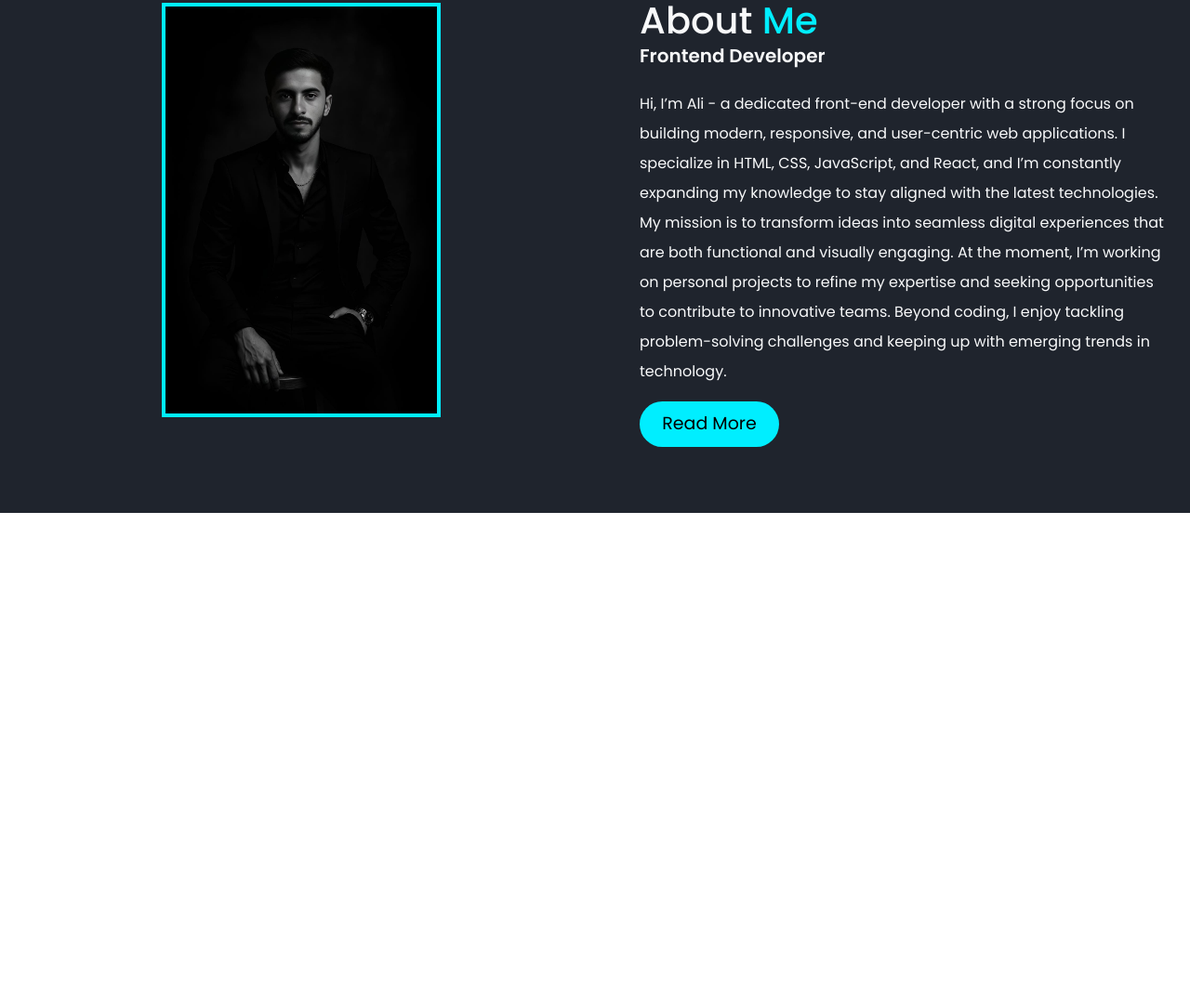
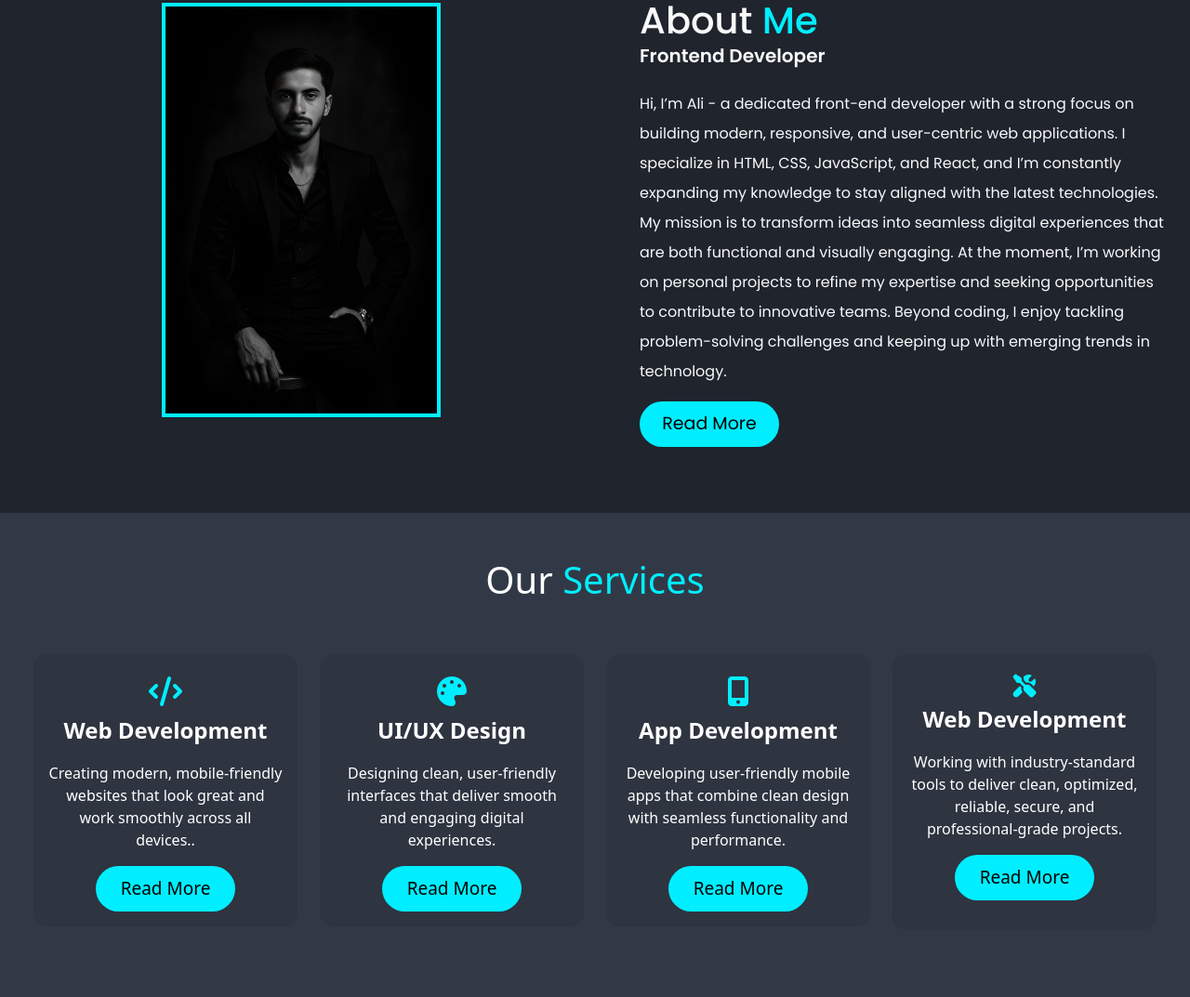
Before and after one commit to muhammadhasssan2006/protfolio, a plain HTML site: page index.html in a window 1280 px wide. Shown: the part 616-1689 px from the top of the page at 93% size. Before the commit the page ends 1168 px from the top, so only its background shows below. Drawn offline with nearby package versions, Linux system fonts and the light colour scheme.

Commit message:
services layout done

```diff
--- a/index.html
+++ b/index.html
@@ -30,12 +30,12 @@
       <span class="navbar-toggler-icon"></span>
     </button>
 
-    <div class="collapse navbar-collapse justify-content-end  pe-5" id="navbarNavAltMarkup">
+    <div class="collapse navbar-collapse justify-content-end  " id="navbarNavAltMarkup">
       <div class="navbar-nav ">
         <a class="nav-link active  px-4 " aria-current="page" href="#home">Home</a>
         <a class="nav-link   px-4 " aria-current="page" href="#about">About</a>
-        <a class="nav-link   px-4 " aria-current="page" href="#">Services</a>
-        <a class="nav-link   px-4 " aria-current="page" href="#">Protfolio</a>
+        <a class="nav-link   px-4 " aria-current="page" href="#services">Services</a>
+        <a class="nav-link   px-4 " aria-current="page" href="#">Projects</a>
         <a class="nav-link   pe-5 " aria-current="page" href="#" style>Contact</a>
       </div>
     </div>
@@ -94,6 +94,53 @@
 
 <!-- about layout end  -->
 
+<!-- services layout start -->
+ <div class="container-fluid text-center services-container pt-5 pb-5  " id="services">
+  <div class="row px-4 ">
+    <h1 class="pb-5">Our <span>Services</span></h1>
+    <!-- card-1 -->
+    <div class="col-lg-3 col-md-6 col-sm-12 mb-4 ">
+      <div class="services-card p-3 ">
+        <span class="fs-2"><i class="fa-solid fa-code"></i></span>
+        <p class="fs-4 fw-semibold">Web Development</p>
+        <p>Creating modern, mobile-friendly websites that look great and work smoothly across all devices..</p>
+        <button class="batn">Read More</button>
+      </div>
+    </div>
+    <!-- card-2  -->
+     <div class="col-lg-3 col-md-6 col-sm-12   mb-4">
+      <div class="services-card p-3">
+        <span class="fs-2"><i class="fa-solid fa-palette"></i></span>
+        <p class="fs-4 fw-semibold">UI/UX Design</p>
+        <p>Designing clean, user-friendly interfaces that deliver smooth and engaging digital experiences.</p>
+        <button class="batn">Read More</button>
+      </div>
+    </div>
+
+    <!-- card-3  -->
+     <div class="col-lg-3 col-md-6 col-sm-12   mb-4">
+      <div class="services-card p-3">
+        <span class="fs-2"><i class="fa-solid fa-mobile-screen-button"></i></span>
+        <p class="fs-4 fw-semibold">App Development</p>
+        <p>Developing user-friendly mobile apps that combine clean design with seamless functionality and performance.</p>
+        <button class="batn">Read More</button>
+      </div>
+      </div>
+
+      <!-- card-4  -->
+     <div class="col-lg-3 col-md-6 col-sm-12   mb-4">
+      <div class="services-card p-3">
+        <span class="fs-4"><i class="fa-solid fa-screwdriver-wrench"></i></span>
+        <p class="fs-4 fw-semibold">Web Development</p>
+        <p>Working with industry-standard tools to deliver clean, optimized, reliable, secure, and professional-grade projects.</p>
+        <button class="batn mb-3">Read More</button>
+      </div>
+    </div>
+
+  </div>
+</div>
+<!-- services layout end -->
+
 <script src="https://cdn.jsdelivr.net/npm/bootstrap@5.3.8/dist/js/bootstrap.bundle.min.js" integrity="sha384-FKyoEForCGlyvwx9Hj09JcYn3nv7wiPVlz7YYwJrWVcXK/BmnVDxM+D2scQbITxI" crossorigin="anonymous"></script>
   </body>
 </html>
--- a/style.css
+++ b/style.css
@@ -122,6 +122,20 @@ font-weight: 400;
   transform: scale(1.1);
   box-shadow: 0 0 25px 10px #0ef;
 }
+/* about layout end  */
 
+/* services layout start  */
+.services-container{
+  background-color: #323946;
+  color: #fff;
+  /* padding-top: 2 ; */
+}
 
-/* about layout end  */
+.services-card{
+  background-color: #2e3440;
+  z-index: 2;
+  border-radius: 15px;
+  border-color: #0ef !important;
+  text-align: center;
+}
+/* services layout end  */
```
